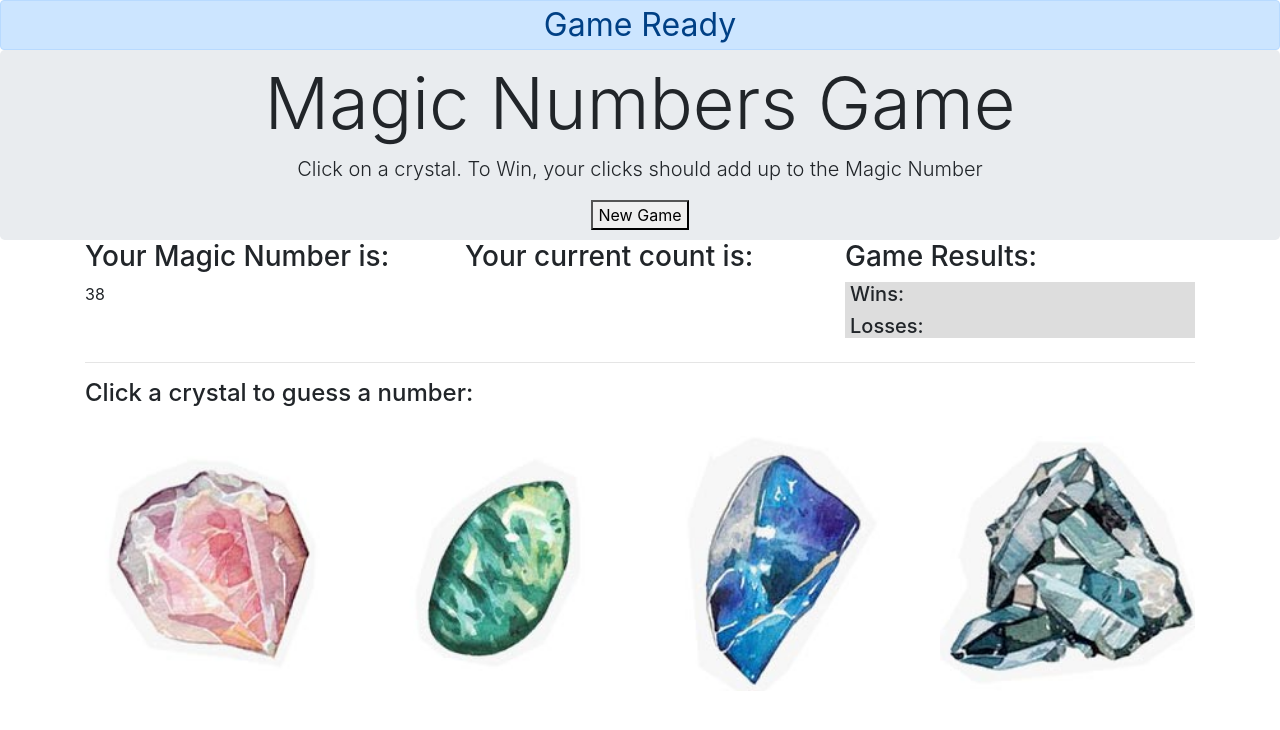
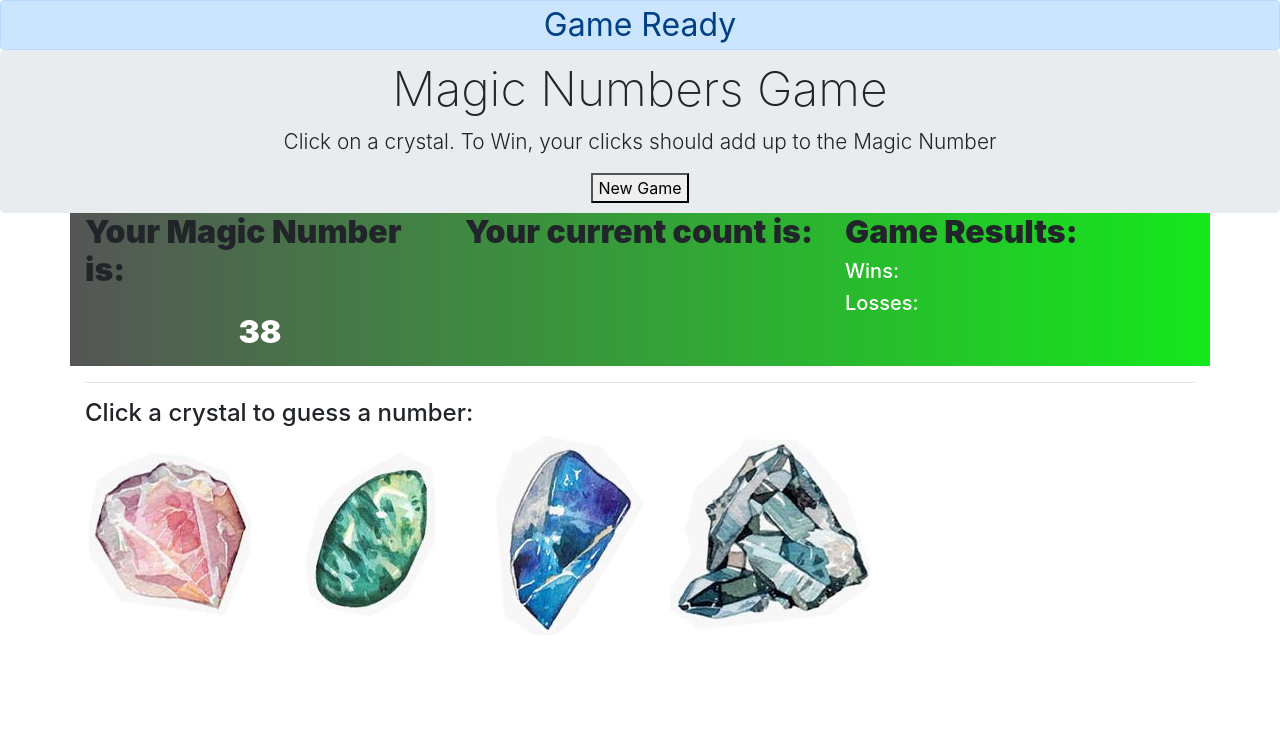
Before and after one commit to patrickherold/unit-4-game, a plain HTML site: page index.html in a window 1280 px wide. Drawn offline with nearby package versions, Linux system fonts and the light colour scheme.

Commit message:
update for mobile

```diff
--- a/assets/css/style.css
+++ b/assets/css/style.css
@@ -1,3 +1,103 @@
+.imageContainer {
+    max-width: 100px;
+}
+
+
+.display-3, h3 {
+    font-size: 1.2em;
+    font-weight: 900;
+}
+
+.lead {
+    font-size: 1em;
+}
+
+.magic-number, .running-count {
+    font-size: 2em;
+    font-weight: 900;
+    padding: 10px;
+    margin: auto;
+}
+
+h5, .magic-number, #losses, #wins, .running-count {
+    color: white;
+}
+
+
+@media screen and (min-width: 576px) {
+    .imageContainer {
+        max-width: 120px;
+    }
+
+    .display-3, h3 {
+        font-size: 1.2em;
+        font-weight: 900;
+    }
+
+    .lead {
+        font-size: 1em;
+    }
+
+ }
+
+
+@media screen and (min-width: 768px) {
+    .imageContainer {
+        max-width: 180px;
+    }
+
+    .display-3 {
+        font-size: 2em;
+        font-weight: 300;
+    }
+
+    h3 {
+        font-size: 1.1em;
+    }
+
+    .lead {
+        font-size: 1em;
+    }
+ }
+
+@media screen and (min-width: 992px) {
+    .imageContainer {
+        max-width: 250px;
+}
+
+.display-3 {
+    font-size: 2.8em;
+    font-weight: 300;
+}
+
+h3 {
+    font-size: 1.6em;
+}
+
+.lead {
+    font-size: 1.2em;
+}
+ }
+
+@media screen and (min-width: 1200px) {
+    .imageContainer {
+        max-width: 300px;
+    }
+
+    .display-3 {
+        font-size: 3em;
+        font-weight: 200;
+    }
+
+    h3 {
+        font-size: 2em;
+    }
+
+    .lead {
+        font-size: 1.3em;
+    }
+ }
+
 .alert-primary {
     padding: 0px;
     margin: 0px;
@@ -17,7 +117,7 @@
 }
 
 .row.padding {
-    margin-top: 20px;
+    margin-top: 20px auto;
 }
 
 #wins, #losses {
--- /dev/null
+++ b/assets/javascript/gradient.js
@@ -0,0 +1,65 @@
+var colors = new Array(
+    //various shades of gray for nav bar effect
+    [232,21,119],
+    [85,85,85],
+    [242,250,12],
+    [21,232,28],
+    [153,153,153],
+    [21,232,204],
+    [21,28,232]);
+
+    var step = 0;
+    //color table indices for:
+    // current color left
+    // next color left
+    // current color right
+    // next color right
+    var colorIndices = [0,1,2,3];
+
+    //transition speed
+    var gradientSpeed = 0.002;
+
+    function updateGradient()
+    {
+
+    if ( $===undefined ) return;
+
+    var c0_0 = colors[colorIndices[0]];
+    var c0_1 = colors[colorIndices[1]];
+    var c1_0 = colors[colorIndices[2]];
+    var c1_1 = colors[colorIndices[3]];
+
+    var istep = 1 - step;
+    var r1 = Math.round(istep * c0_0[0] + step * c0_1[0]);
+    var g1 = Math.round(istep * c0_0[1] + step * c0_1[1]);
+    var b1 = Math.round(istep * c0_0[2] + step * c0_1[2]);
+    var color1 = "rgb("+r1+","+g1+","+b1+")";
+
+    var r2 = Math.round(istep * c1_0[0] + step * c1_1[0]);
+    var g2 = Math.round(istep * c1_0[1] + step * c1_1[1]);
+    var b2 = Math.round(istep * c1_0[2] + step * c1_1[2]);
+    var color2 = "rgb("+r2+","+g2+","+b2+")";
+
+    //pick the div to apply the color transform
+    $('.applygradient').css({
+        background: "-webkit-gradient(linear, left top, right top, from("+color1+"), to("+color2+"))"}).css({
+        background: "-moz-linear-gradient(left, "+color1+" 0%, "+color2+" 100%)"});
+
+    step += gradientSpeed;
+
+    if ( step >= 1 )
+    {
+        step %= 1;
+        colorIndices[0] = colorIndices[1];
+        colorIndices[2] = colorIndices[3];
+
+        //pick two new target color indices
+        //do not pick the same as the current one
+        colorIndices[1] = ( colorIndices[1] + Math.floor( 1 + Math.random() * (colors.length - 1))) % colors.length;
+        colorIndices[3] = ( colorIndices[3] + Math.floor( 1 + Math.random() * (colors.length - 1))) % colors.length;
+
+    }
+    };
+
+
+    setInterval(updateGradient,10);
--- a/index.html
+++ b/index.html
@@ -4,12 +4,11 @@
     <title>It's the amazing crystal game!</title>
     <!-- Required meta tags -->
     <meta charset="utf-8">
-    <meta name="viewport" content="width=device-width, initial-scale=1, shrink-to-fit=no">
+    <meta name="viewport" content="width=device-width, initial-scale=1">
 
     <!-- Bootstrap CSS -->
     <link rel="stylesheet" href="https://stackpath.bootstrapcdn.com/bootstrap/4.1.3/css/bootstrap.min.css" integrity="sha384-MCw98/SFnGE8fJT3GXwEOngsV7Zt27NXFoaoApmYm81iuXoPkFOJwJ8ERdknLPMO" crossorigin="anonymous">
     <link rel="stylesheet" href="assets/css/style.css">
-    <link rel="stylesheet" href="assets/css/reset.css">
 
   </head>
   <body>
@@ -20,29 +19,27 @@
 
 
     <div class="jumbotron">
-      <h1 class="display-3">Magic Numbers Game</h1>
+      <h1 class="display-3 hidden-sm">Magic Numbers Game</h1>
       <p class="lead">Click on a crystal. To Win, your clicks should add up to the Magic Number</p>
       <button class="reset">New Game</button>
+    </div>
 
-    </div>
     <!-- Number you're trying to get, random -->
     <div class="container">
-      <div class="row">
+      <div class="row applygradient">
         <div class="col-sm-4">
           <h3>Your Magic Number is:</h3>
-          <div class="well magic-number"></div>
+          <div class="well magic-number text-center"></div>
         </div>
         <div class="col-sm-4">
           <h3>Your current count is:</h3>
-          <div class="well running-count"></div>
+          <div class="well running-count text-center"></div>
         </div>
         <div class="col-sm-4">
           <h3>Game Results:</h3>
-          <div class="well game-results">
             <h5>Wins: <div id="wins"></div></h5>
             <h5>Losses: <div id="losses"></div></h5>
           </div>
-        </div>
       </div>
       <hr>
       <div class="row">
@@ -51,17 +48,17 @@
         </div>
       </div>
       <div class="row padding">
-          <div class="col-sm-3">
-            <div><img src="#" id="" class="crystal crystal1" width="100%" value=""></div>
+          <div class="col-xs-3">
+            <div class="imageContainer"><img src="" id="" class="crystal crystal1" value="" width="100%"></div>
           </div>
-          <div class="col-sm-3">
-            <div><img src="#" id="" class="crystal crystal2" width="100%" value=""></div>
+          <div class="col-xs-3">
+            <div class="imageContainer"><img src="#" id="" class="crystal crystal2" value="" width="100%"></div>
           </div>
-          <div class="col-sm-3">
-            <div><img src="#" id="" class="crystal crystal3" width="100%" value=""></div>
+          <div class="col-xs-3">
+            <div class="imageContainer"><img src="#" id="" class="crystal crystal3" value="" width="100%"></div>
           </div>
-          <div class="col-sm-3">
-            <div><img src="#" id="" class="crystal crystal4" width="100%" value=""></div>
+          <div class="col-xs-3">
+            <div class="imageContainer"><img src="#" id="" class="crystal crystal4" value="" width="100%"></div>
           </div>
         </div>
       </div>
@@ -72,5 +69,6 @@
     <script src="https://code.jquery.com/jquery-3.3.1.min.js" integrity="sha256-FgpCb/KJQlLNfOu91ta32o/NMZxltwRo8QtmkMRdAu8=" crossorigin="anonymous"></script>
     <script src="https://stackpath.bootstrapcdn.com/bootstrap/4.1.3/js/bootstrap.min.js" integrity="sha384-ChfqqxuZUCnJSK3+MXmPNIyE6ZbWh2IMqE241rYiqJxyMiZ6OW/JmZQ5stwEULTy" crossorigin="anonymous"></script>
     <script src="assets/javascript/game.js"></script>
+    <script src="assets/javascript/gradient.js"></script>
   </body>
 </html>
```
Also changed, not shown: 1 other file.
